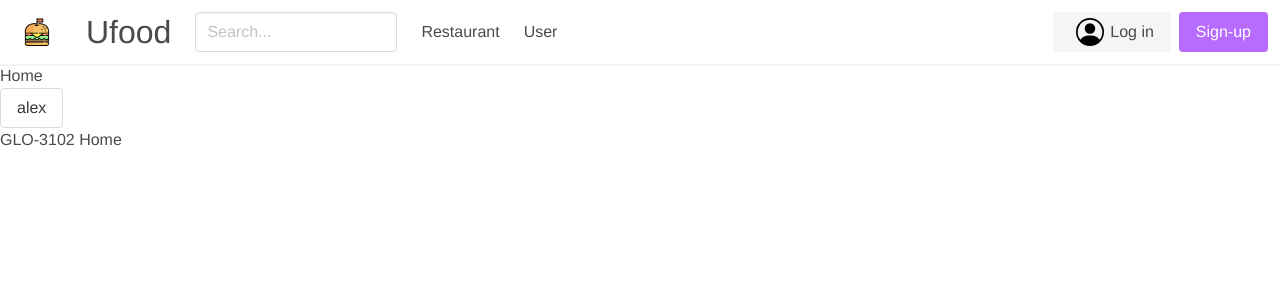
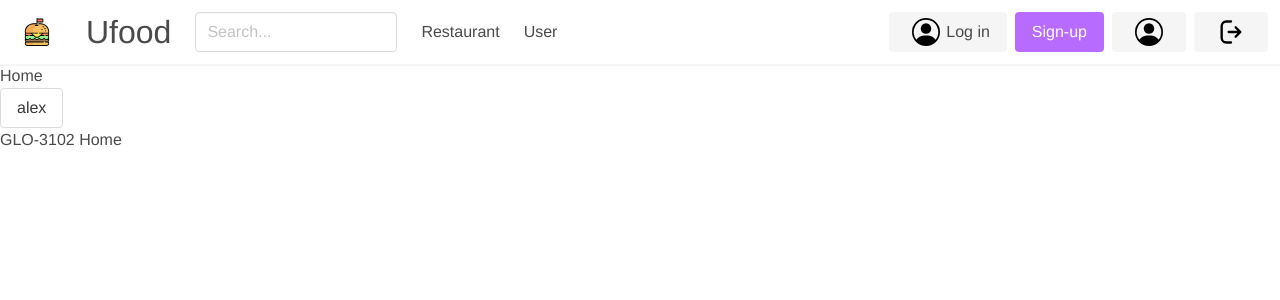
Before and after one commit to GLO3102/ufood-h2023-team-09, a Vue app: page / in a window 1280 px wide. Shown: the top 300 px of the page. Built offline with nearby package versions, Linux system fonts and the light colour scheme.

Commit message:
add log-out, profile buttons

```diff
--- a/src/components/Navigation.vue
+++ b/src/components/Navigation.vue
@@ -44,6 +44,12 @@
           <a class="button is-primary">
             Sign-up
           </a>
+          <a class="button is-light">
+            <img src="@/assets/person.svg" width="40" height="40"/>
+          </a>
+          <a class="button is-light">
+            <img src="@/assets/log-out.svg" width="40" height="40"/>
+          </a>
          </div>
        </div>
       </div>
```
Also changed, not shown: src/assets/log-out.svg (added), src/assets/person.svg.
